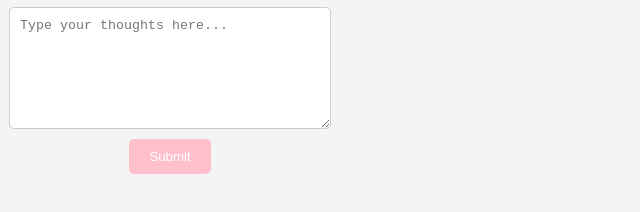
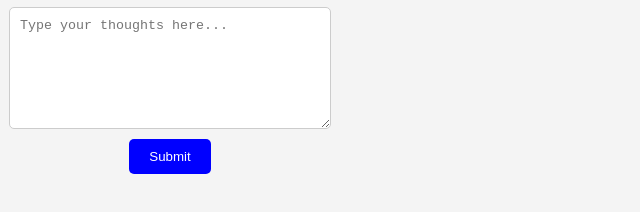
Before and after one commit to pastapredator/dailypromptlogger, a plain HTML site: page index.html in a window 1280 px wide. Shown: the part 160-372 px from the top of the page, without its empty margins (0-640 px from the left). Drawn offline with Linux system fonts and the light colour scheme.

Commit message:
Update index.html

```diff
--- a/index.html
+++ b/index.html
@@ -33,7 +33,7 @@
         }
         button {
             padding: 10px 20px;
-            background-color: pink; /* Change button color to pink */
+            background-color: blue; /* Change button color to pink */
             color: white;
             border: none;
             border-radius: 5px;
```
